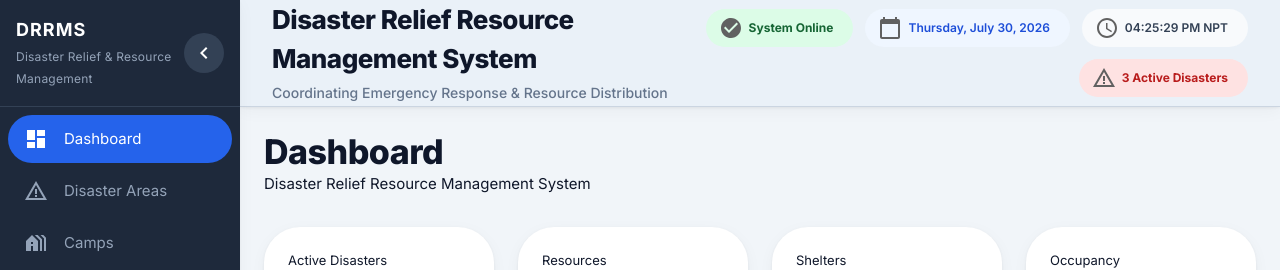
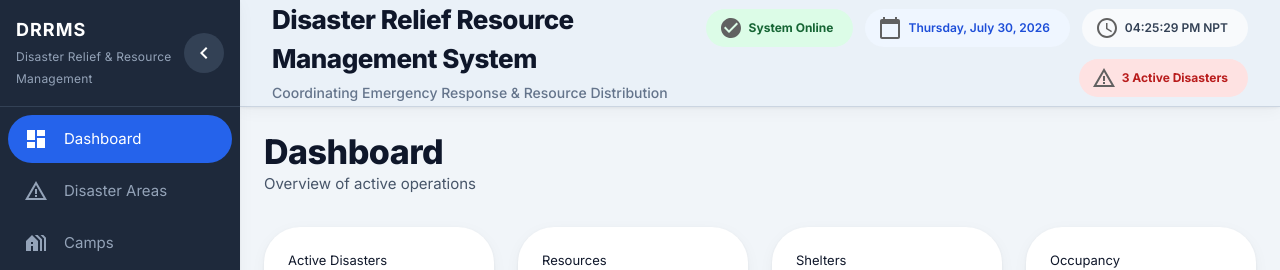
Before and after one commit to Binaya764/DRRMS, a React (Vite) app in the folder client/: page / in a window 1280 px wide. Shown: the top 270 px of the page. Built offline with nearby package versions, Linux system fonts and the light colour scheme; no server answers.

Commit message:
Fix dashboard header text color to black

```diff
--- a/client/src/pages/Dashboard.jsx
+++ b/client/src/pages/Dashboard.jsx
@@ -39,11 +39,11 @@ export default function Dashboard() {
     <Box sx={{ width: "100%", p: 3 }}>
       {/* Header */}
       <Box sx={{ mb: 4 }}>
-        <Typography variant="h4" fontWeight={700}>
+        <Typography variant="h4" fontWeight={700} sx={{ color: "#0f172a" }}>
           Dashboard
         </Typography>
-        <Typography color="text.secondary">
-          Disaster Relief Resource Management System
+        <Typography sx={{ color: "#475569" }}>
+          Overview of active operations
         </Typography>
       </Box>
 
```
